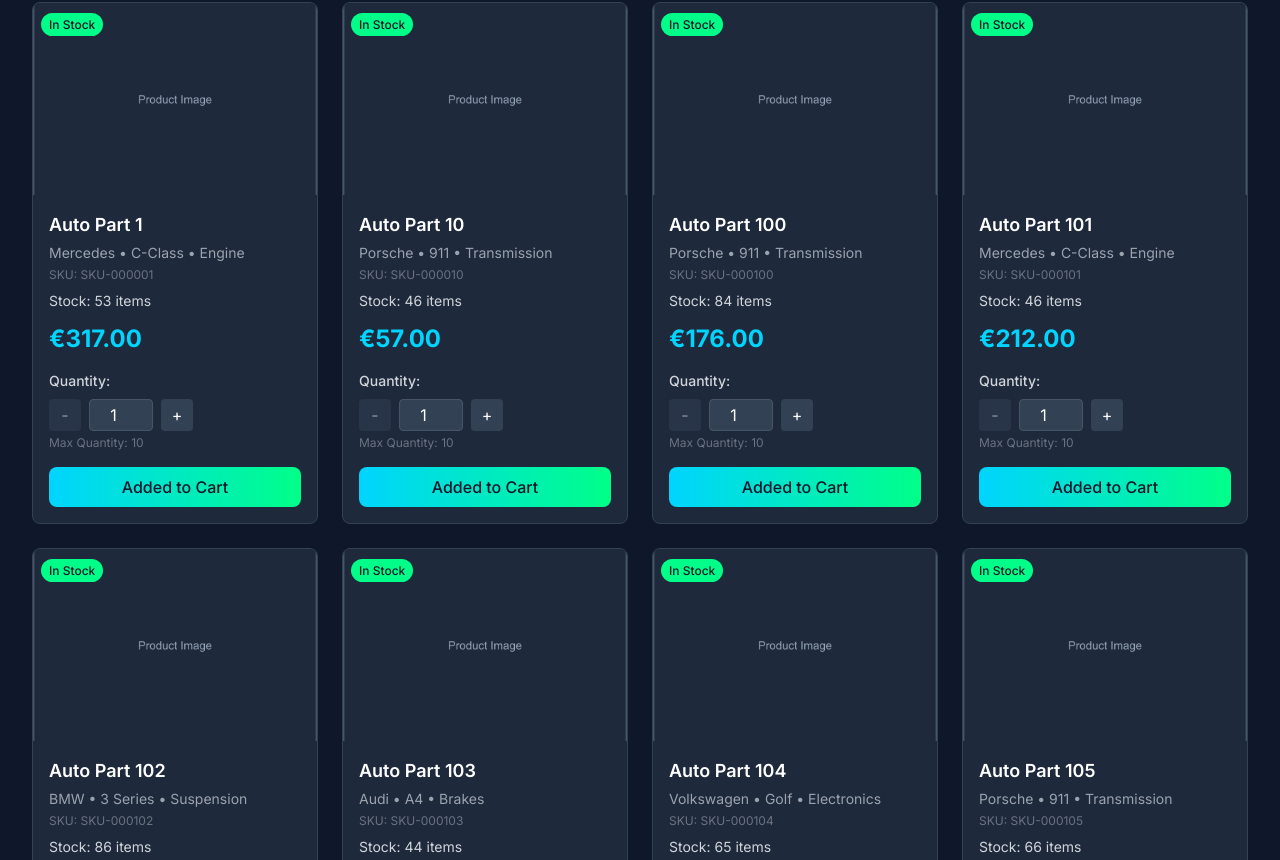
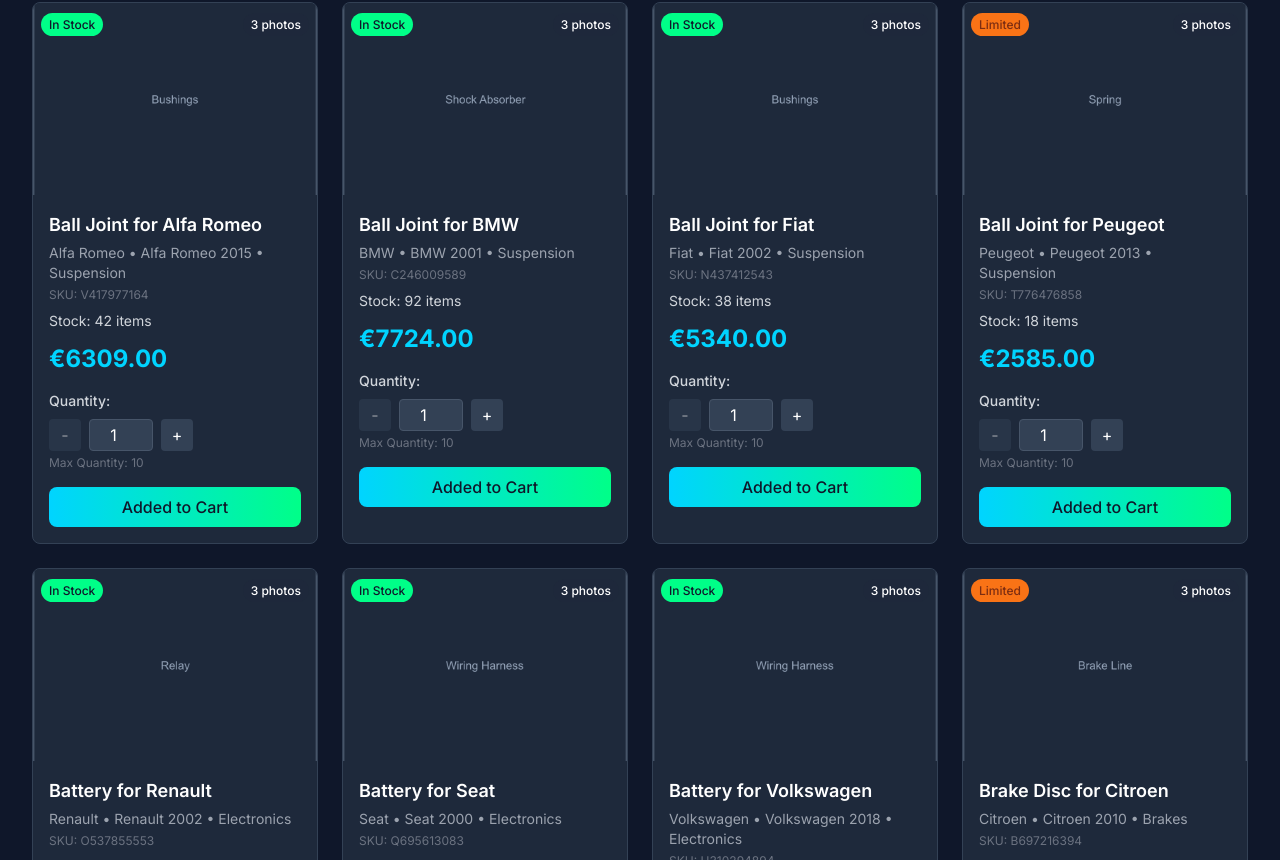
Before and after one commit to semegn89/OMNIKA, a Next.js app: page /catalog in a window 1280 px wide. Shown: the part 1220-2080 px from the top of the page. Built offline with nearby package versions, Linux system fonts and the light colour scheme.

Commit message:
Fix catalog to use generateProducts function - Replace local product generation with generateProducts from lib/products.ts - Import generateProducts function in catalog page - Ensure new Mercedes-style SKU format is applied - Remove hardcoded SKU generation in catalog

```diff
--- a/app/catalog/page.tsx
+++ b/app/catalog/page.tsx
@@ -4,7 +4,7 @@
 import { useRouter, useSearchParams } from 'next/navigation'
 import { motion } from 'framer-motion'
 import { useLanguage } from '@/contexts/LanguageContext'
-import { Product, filterProducts, sortProducts, paginateProducts } from '@/lib/products'
+import { Product, filterProducts, sortProducts, paginateProducts, generateProducts } from '@/lib/products'
 import Header from '@/components/Header'
 import Footer from '@/components/Footer'
 import ProductCard from '@/components/ProductCard'
@@ -34,23 +34,8 @@
   const categories = [...new Set(products.map(p => p.category))].sort()
 
   useEffect(() => {
-    // Generate products (in real app, this would be an API call)
-    const generatedProducts = Array.from({ length: 200 }, (_, i) => ({
-      id: `product-${i + 1}`,
-      sku: `SKU-${String(i + 1).padStart(6, '0')}`,
-      name: `Auto Part ${i + 1}`,
-      brand: ['Mercedes', 'BMW', 'Audi', 'Volkswagen', 'Porsche'][i % 5],
-      model: ['C-Class', '3 Series', 'A4', 'Golf', '911'][i % 5],
-      category: ['Engine', 'Suspension', 'Brakes', 'Electronics', 'Transmission'][i % 5],
-      description: `High-quality auto part for European cars. Part number ${i + 1}.`,
-      price: Math.floor(Math.random() * 500) + 50,
-      rating: 4 + Math.random(),
-      reviews: Math.floor(Math.random() * 100),
-      stock_qty: Math.floor(Math.random() * 100) + 1,
-      is_active: true,
-      images: [`/api/placeholder/300/200?text=Part+${i + 1}`]
-    }))
-
+    // Generate products using the function from lib/products.ts
+    const generatedProducts = generateProducts(200)
     setProducts(generatedProducts)
   }, [])
 
```
